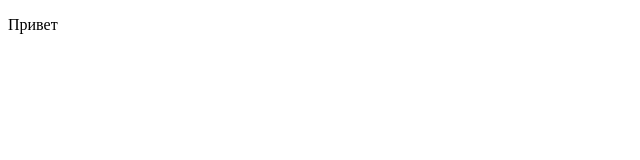
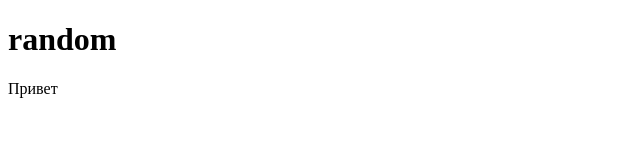
Before and after one commit to proffuture/petmassite, a plain HTML site: page index.html in a window 1280 px wide. Shown: the whole page, without its empty margins (0-640 px from the left). Drawn offline with Linux system fonts and the light colour scheme.

Commit message:
новый заголовок

```diff
--- a/index.html
+++ b/index.html
@@ -9,7 +9,9 @@
 </head>
 
 <body>
+  <h1>random</h1>
   <p>Привет</p>
+
 </body>
 
 </html>
```
